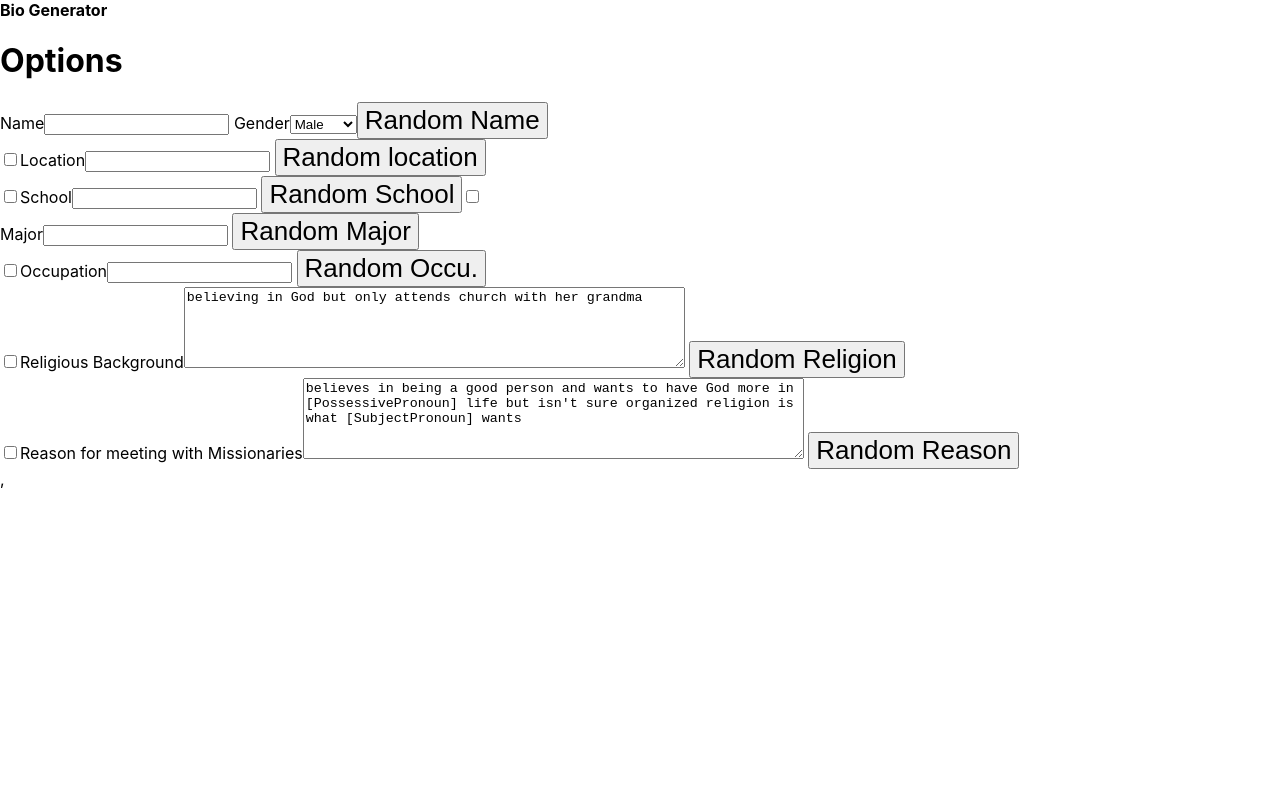
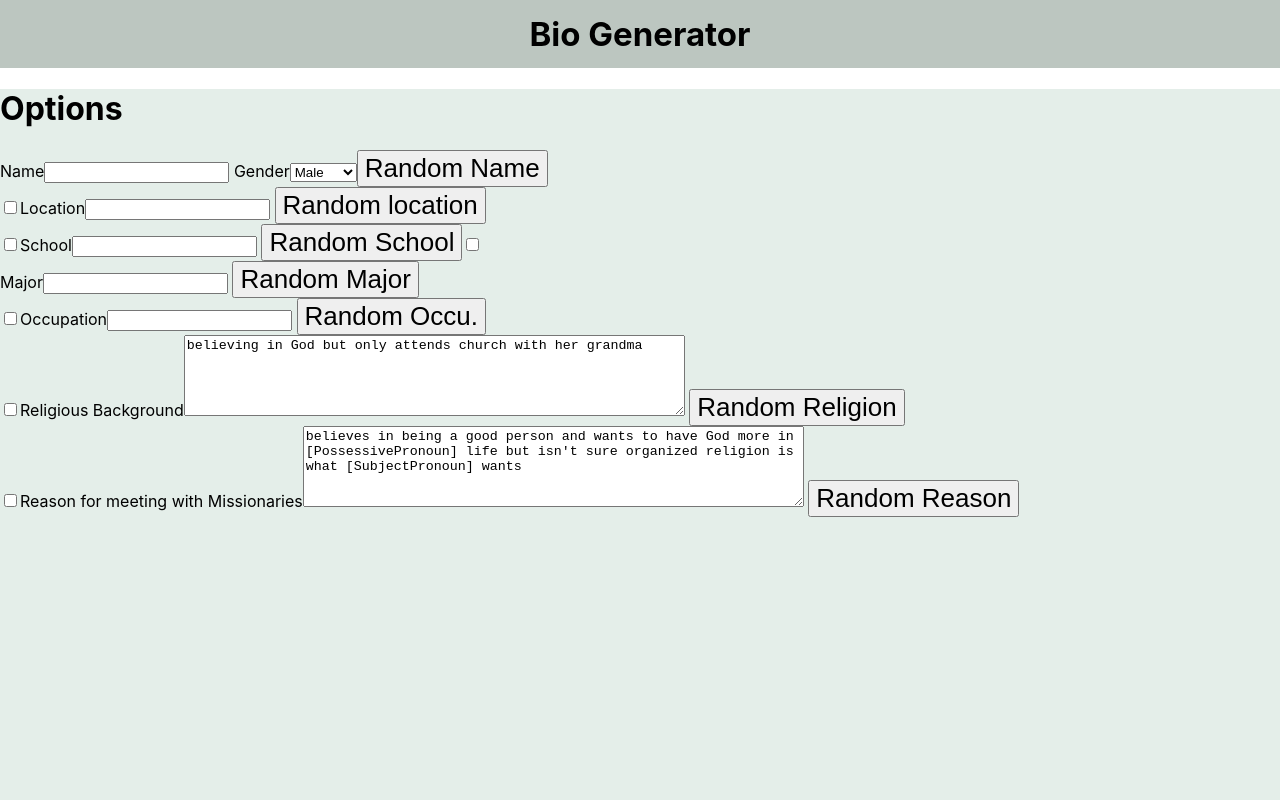
Before and after one commit to PrajwalDhoble/Bio_Genarator, a React (Vite) app: page / in a window 1280 px wide. Shown: the top 800 px of the page. Built offline with nearby package versions, Linux system fonts and the light colour scheme.

Commit message:
half css of right side done

```diff
--- a/src/Components/Header/Header.css
+++ b/src/Components/Header/Header.css
@@ -1,4 +1,4 @@
-/* .head{
+ .head{
     background-color: rgb(188,198,192);
     text-align: center;
     font-size: 33px;
@@ -9,6 +9,7 @@
     background-color: rgb(228,238,233);
     height: 1100px;
 }
+/*
 .options{
     margin-top: 30px;
     margin-left: 250px;
```
